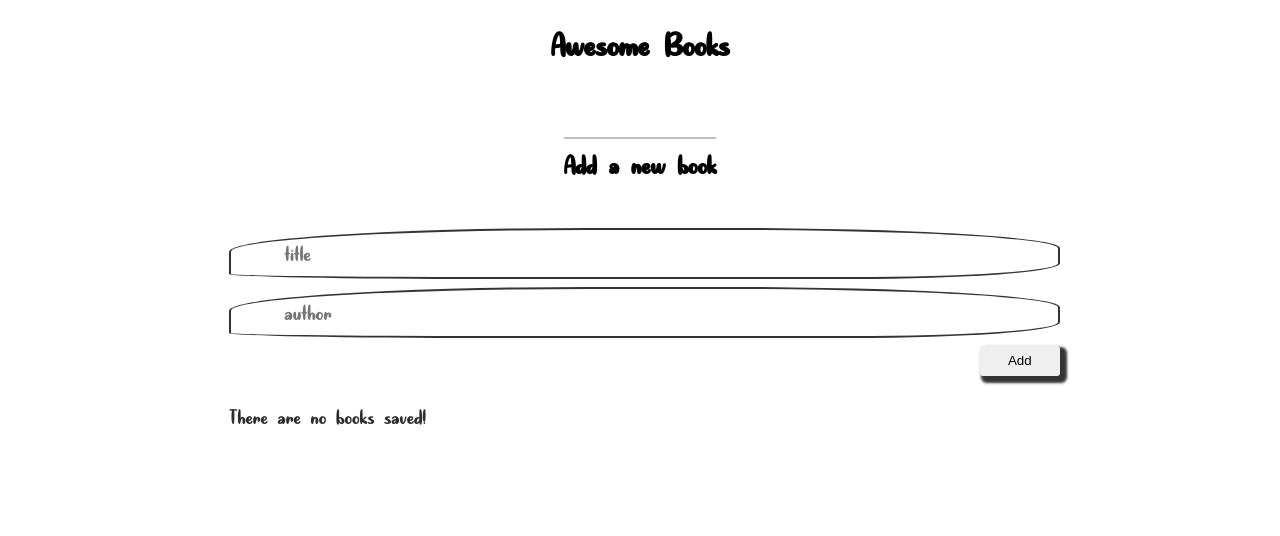
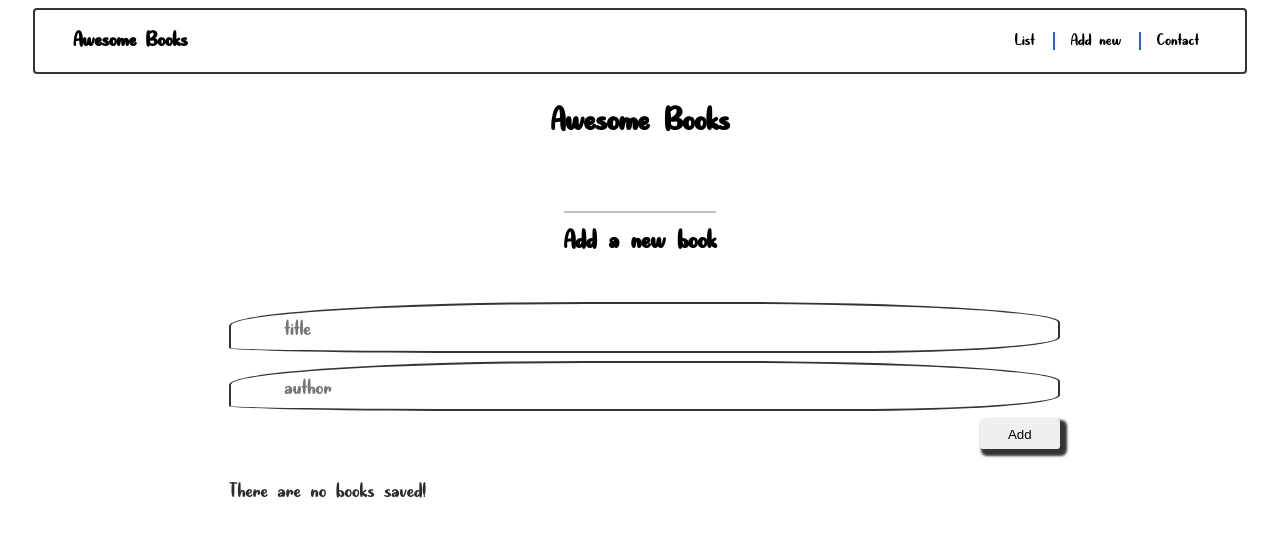
Before and after one commit to AmineHLub/Awesome-books, a website: page index.html in a window 1280 px wide. Drawn offline with Linux system fonts and the light colour scheme.

Commit message:
Add Navbar
Create css for navbar and insert all css files inside css folder

Style Navbar

```diff
--- /dev/null
+++ b/css/navbar.css
@@ -0,0 +1,36 @@
+.d-flex {
+  display: flex;
+}
+
+a {
+  text-decoration: none;
+  color: inherit;
+}
+
+a:hover,
+a:focus,
+a:active {
+    color: #205cff;
+}
+
+ul {
+  list-style-type: none;
+  justify-content: space-around;
+  width: 200px;
+  font-size: 1.2rem;
+}
+
+.navbar {
+  justify-content: space-between;
+  align-items: center;
+  border: 2px solid #1b1b1be3;
+  border-radius: 4px;
+  padding: 0 3%;
+  margin: 5px 2%;
+}
+
+.list-link,
+.Add-link {
+  border-right: 2px solid #205cff;
+  padding-right: 9%;
+}
--- a/style.css
+++ b/css/style.css
@@ -1,6 +1,6 @@
 @font-face {
   font-family: magical;
-  src: url(fonts/Magical.ttf);
+  src: url(../fonts/Magical.ttf);
 }
 
 body {
--- a/index.html
+++ b/index.html
@@ -5,9 +5,20 @@
     <meta http-equiv="X-UA-Compatible" content="IE=edge">
     <meta name="viewport" content="width=device-width, initial-scale=1.0">
     <title>Awesome Books</title>
-    <link rel="stylesheet" href="./style.css">
+    <link rel="stylesheet" href="./css/style.css">
+    <link rel="stylesheet" href="./css/navbar.css">
 </head>
 <body>
+    <header>
+        <nav class="navbar d-flex">
+            <h2>Awesome Books</h2>
+            <ul class="nav-items d-flex">
+                <a class="list-link" href="#"><li>List</li></a>
+                <a class="Add-link" href="#"><li>Add new</li></a>
+                <a class="contact-link" href="#"><li>Contact</li></a>
+            </ul>
+        </nav>
+    </header>
     <main>
         <section class="title">
             <h1>Awesome Books</h1>
```
